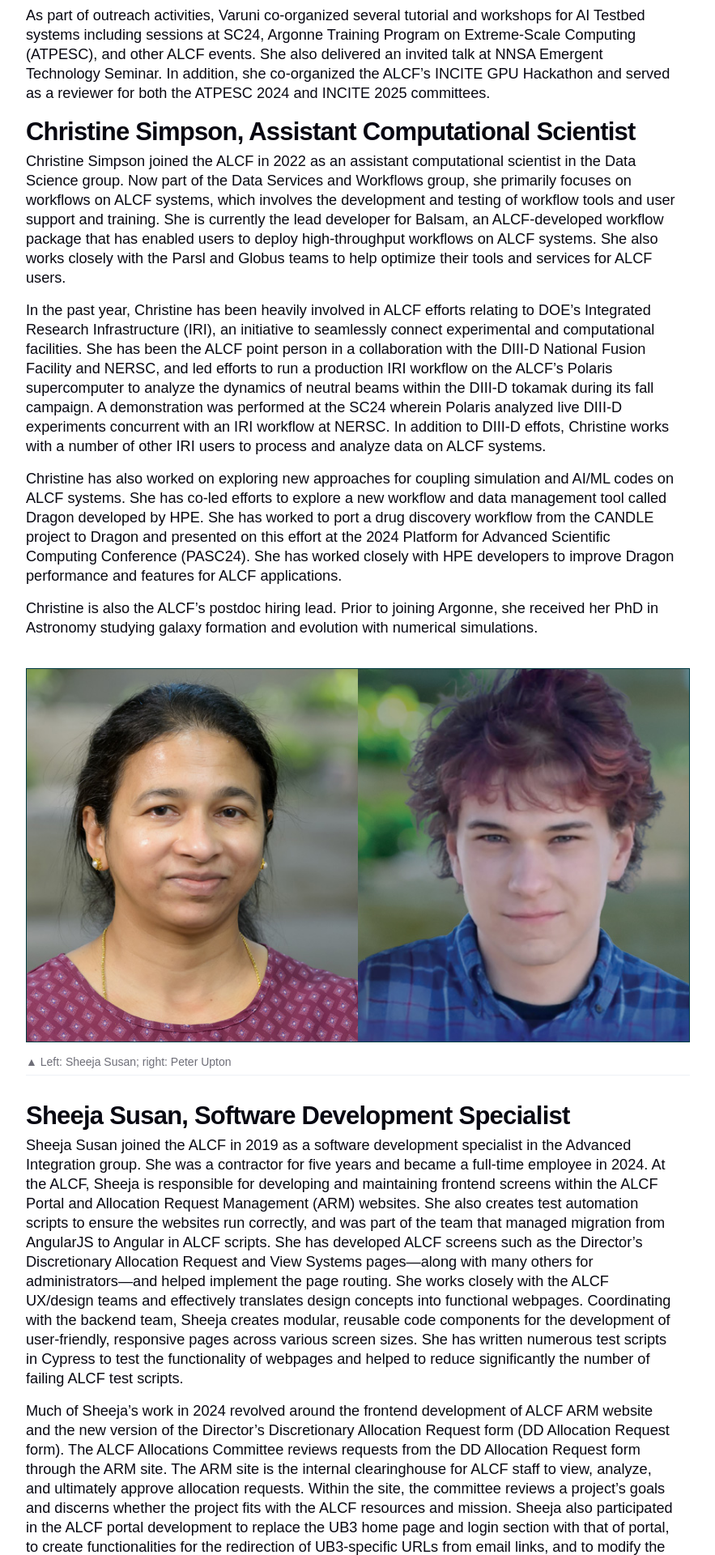
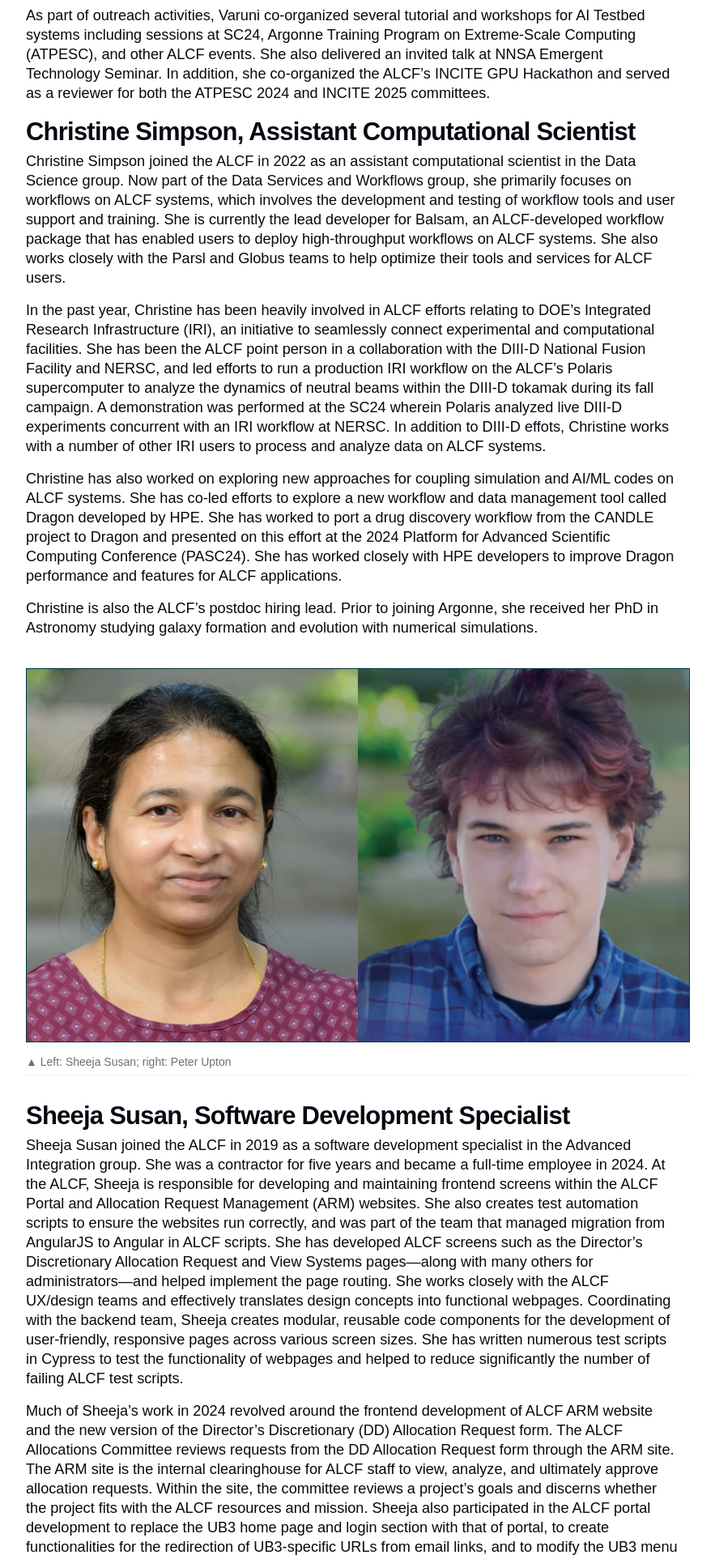
Before and after one commit to argonne-lcf/AR2024, a Jekyll site: the page built from 04_expertise-and-resources/staff-spotlights.md, in a window 1280 px wide. Shown: the part 3080-5000 px from the top of the page at 81% size, without its empty margins (303-1186 px from the left). Built offline with Jekyll 4.4.1, drawn with Linux system fonts in a browser that asks for light colours; some web fonts are replaced; some of the changed text lies outside the part shown.

Commit message:
Update staff-spotlights.md
sheeja second paragraph fixes

```diff
--- a/04_expertise-and-resources/staff-spotlights.md
+++ b/04_expertise-and-resources/staff-spotlights.md
@@ -70,8 +70,7 @@
 
 Sheeja Susan joined the ALCF in 2019 as a software development specialist in the Advanced Integration group. She was a contractor for five years and became a full-time employee in 2024. At the ALCF, Sheeja is responsible for developing and maintaining frontend screens within the ALCF Portal and Allocation Request Management (ARM) websites. She also creates test automation scripts to ensure the websites run correctly, and was part of the team that managed migration from AngularJS to Angular in ALCF scripts. She has developed ALCF screens such as the Director's Discretionary Allocation Request and View Systems pages—along with many others for administrators—and helped implement the page routing. She works closely with the ALCF UX/design teams and effectively translates design concepts into functional webpages. Coordinating with the backend team, Sheeja creates modular, reusable code components for the development of user-friendly, responsive pages across various screen sizes. She has written numerous test scripts in Cypress to test the functionality of webpages and helped to reduce significantly the number of failing ALCF test scripts.
 
-Much of Sheeja's work in 2024 revolved around the frontend development of ALCF ARM website and the new version of the Director's Discretionary Allocation Request form (DD Allocation Request form). The ALCF Allocations Committee reviews requests from the DD Allocation Request form through the ARM site. The ARM site is the internal clearinghouse for ALCF staff to view, analyze, and ultimately approve allocation requests. Within the site, the committee reviews a project's goals and discerns whether the project fits with the ALCF resources and mission. Sheeja also participated in the ALCF portal development to replace the UB3 home page and login section with that of portal, to create functionalities for the redirection of UB3-specific URLs from email links, and to modify the UB3 menu with the same look and feel of the portal menu. Lastly, she was also able to successfully implement Angular Route Guards to activate and deactivate the navigation to specific routes in the ALCF.
-
+Much of Sheeja's work in 2024 revolved around the frontend development of ALCF ARM website and the new version of the Director's Discretionary (DD) Allocation Request form. The ALCF Allocations Committee reviews requests from the DD Allocation Request form through the ARM site. The ARM site is the internal clearinghouse for ALCF staff to view, analyze, and ultimately approve allocation requests. Within the site, the committee reviews a project's goals and discerns whether the project fits with the ALCF resources and mission. Sheeja also participated in the ALCF portal development to replace the UB3 home page and login section with that of portal, to create functionalities for the redirection of UB3-specific URLs from email links, and to modify the UB3 menu to share the same look and feelas the portal menu. Lastly, she was also able to successfully implement Angular Route Guards to activate and deactivate navigation routes.
 
 ## Peter Upton, Systems Integration Administrator/Support
 
```
